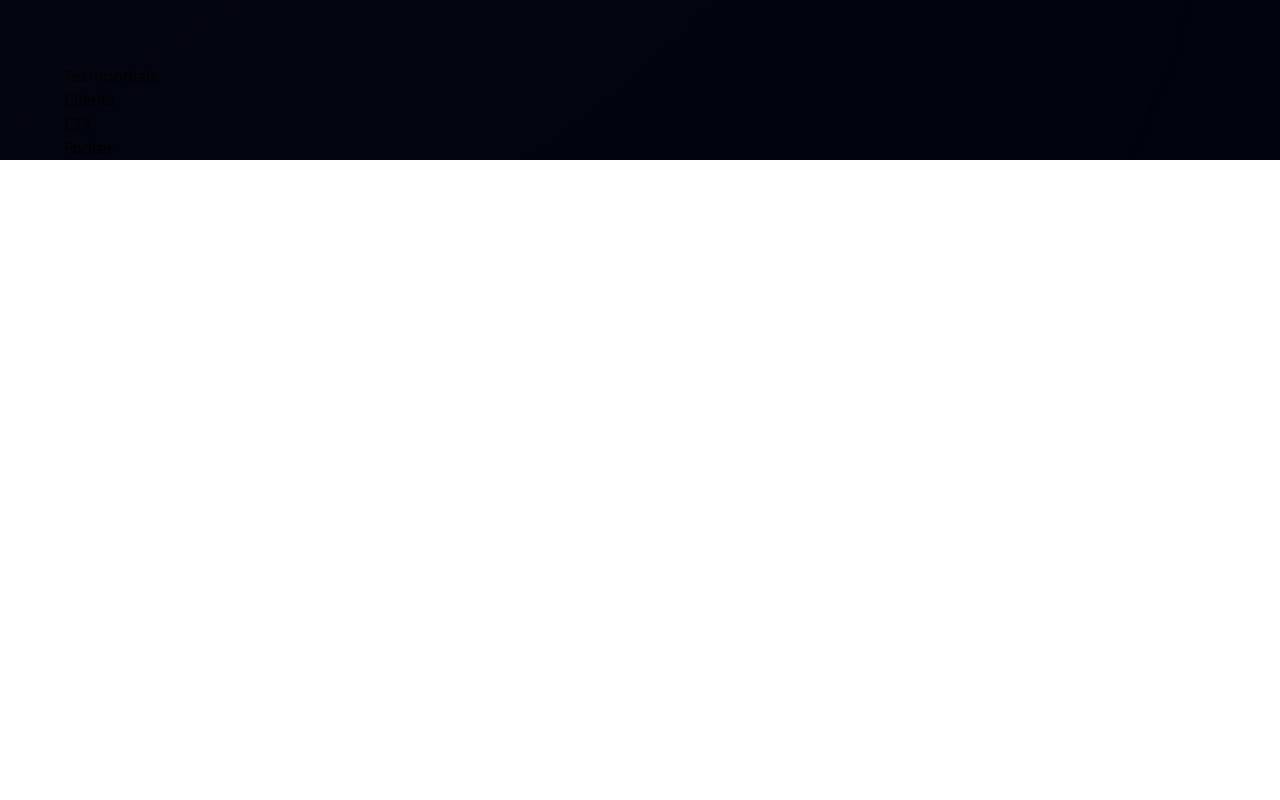
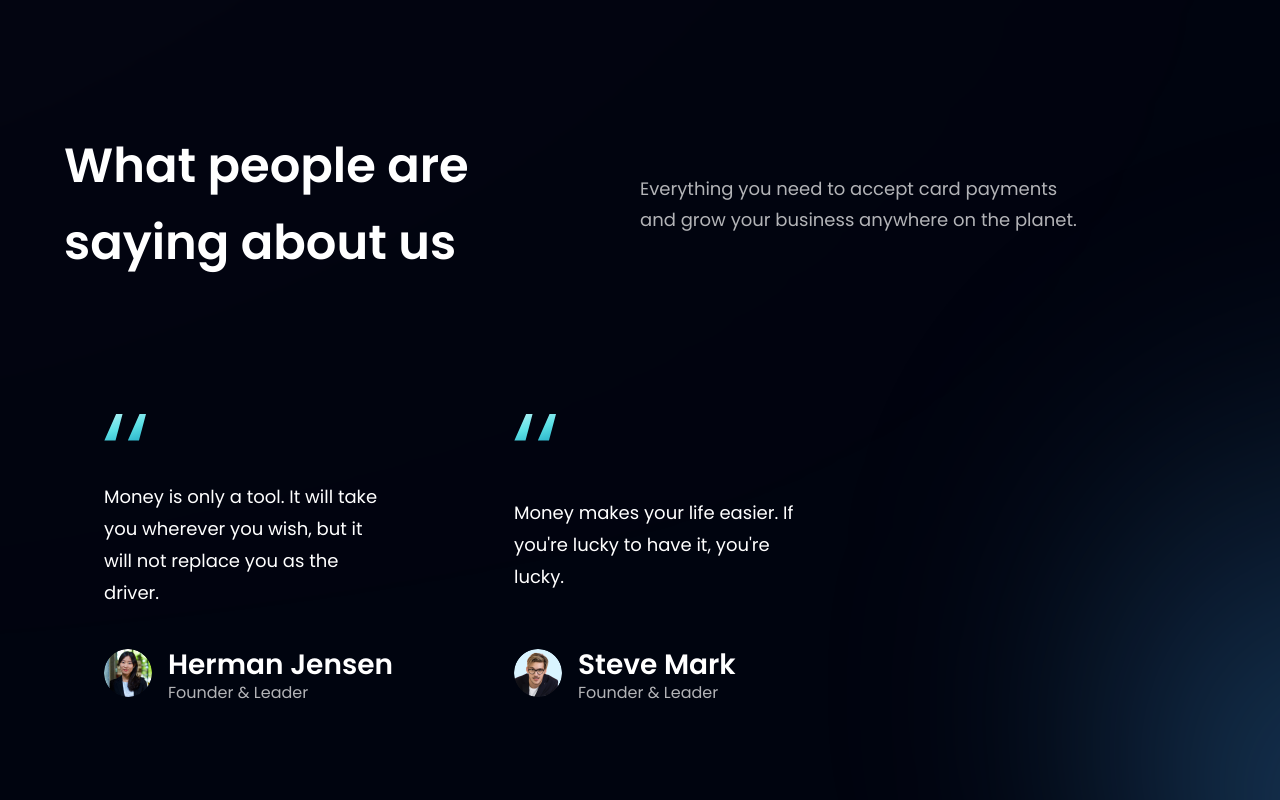
Before and after one commit to mjngayawon/modern-bank-landing-page, a React (Vite) app: page / in a window 1280 px wide. Shown: the part 2740-3540 px from the top of the page. Before the commit the page ends 2900 px from the top, so only its background shows below. Built offline with nearby package versions, Linux system fonts and the light colour scheme.

Commit message:
Testimonials

```diff
--- a/src/components/FeedbackCard.jsx
+++ b/src/components/FeedbackCard.jsx
@@ -1,7 +1,31 @@
-import React from "react";
+import { quotes } from "../assets";
 
-const FeedbackCard = () => {
-  return <div>FeedbackCard</div>;
+const FeedbackCard = ({ content, name, title, img }) => {
+  return (
+    <div className="flex justify-between flex-col px-10 py-12 rounded-[20px] max-w-[370px] md:mr-10 sm:mr-5 mr-0 my-5 feedback-card">
+      <img
+        src={quotes}
+        alt="double_quotes"
+        className="w-[42px] h-[27px] object-contain"
+      />
+      <p className="font-poppins font-normal text-[18px] leading-[32px] text-white my-10">
+        {content}
+      </p>
+
+      <div className="flex flex-row">
+        <img src={img} alt="name" className="w-[48px] h-[48px] rounded-full" />
+
+        <div className="flex flex-col ml-4">
+          <h4 className="font-poppins font-semibold text-[28px] leading-[32px] text-white">
+            {name}
+          </h4>
+          <p className="font-poppins font-normal text-[16px] leading-[24px] text-dimWhite">
+            {title}
+          </p>
+        </div>
+      </div>
+    </div>
+  );
 };
 
 export default FeedbackCard;
--- a/src/components/Testimonials.jsx
+++ b/src/components/Testimonials.jsx
@@ -1,7 +1,32 @@
-import React from "react";
+import { feedback } from "../constants";
+import styles from "../style";
+import FeedbackCard from "./FeedbackCard";
 
-const Testimonials = () => {
-  return <div>Testimonials</div>;
-};
+const Testimonials = () => (
+  <section
+    id="client"
+    className={`${styles.paddingY} ${styles.flexCenter} flex-col relative`}
+  >
+    <div className="absolute z-0 w-[60%] h-[60%] -right-[50%] rounded-full blue__gradient" />
 
+    <div className="w-full flex justify-between items-center md:flex-row flex-col sm:mb-16 mb-6 relative z-[1]">
+      <h1 className={styles.heading2}>
+        What people are <br className="sm:block hidden" /> saying about us
+      </h1>
+
+      <div className="w-full md:mt-0 mt-6">
+        <p className={`${styles.paragraph} text-left max-w-[450px]`}>
+          Everything you need to accept card payments and grow your business
+          anywhere on the planet.
+        </p>
+      </div>
+    </div>
+
+    <div className="flex flex-wrap sm:justify-start justify-center w-full feedback-container relative z-[1]">
+      {feedback.map((card, index) => (
+        <FeedbackCard key={card.id} {...card} />
+      ))}
+    </div>
+  </section>
+);
 export default Testimonials;
```
